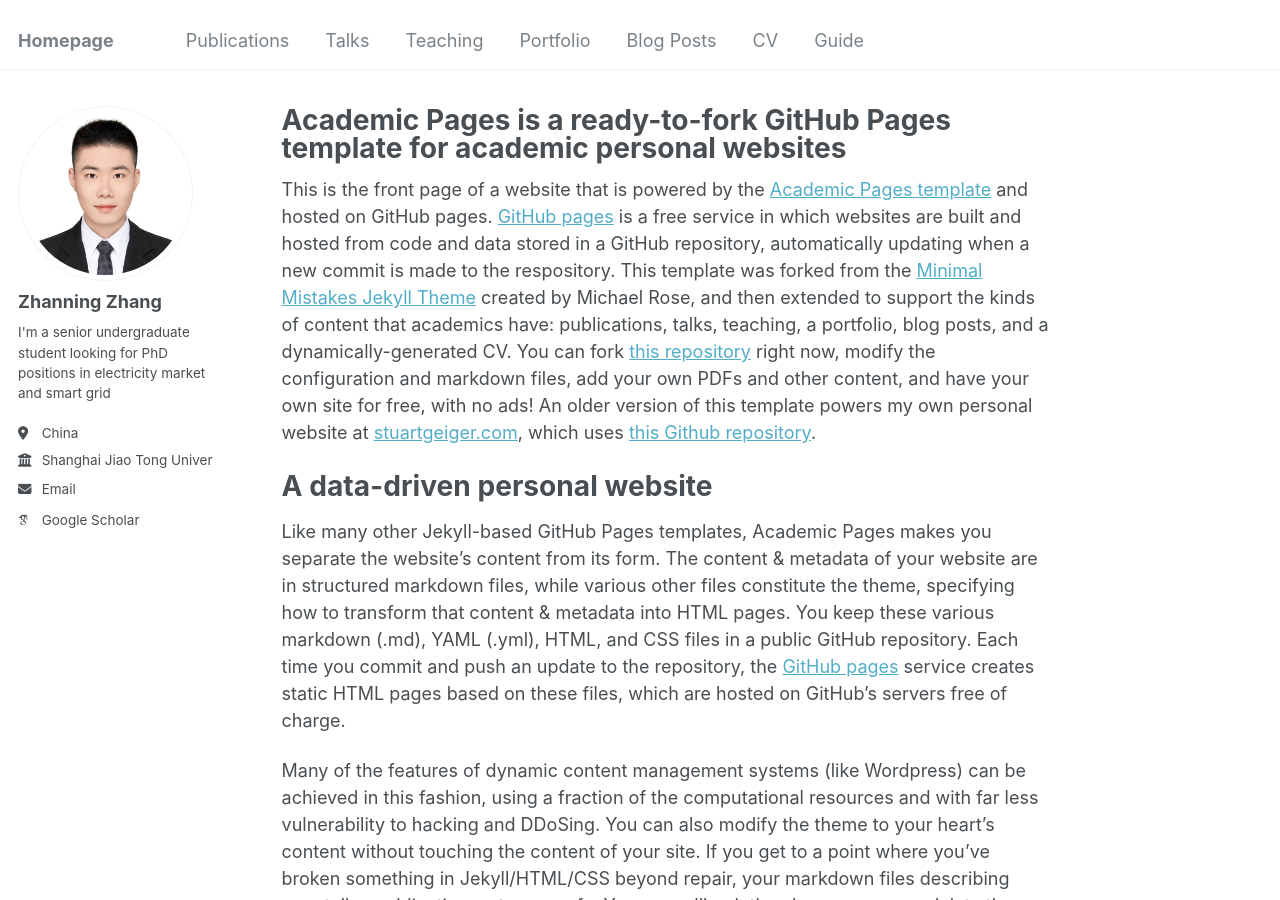
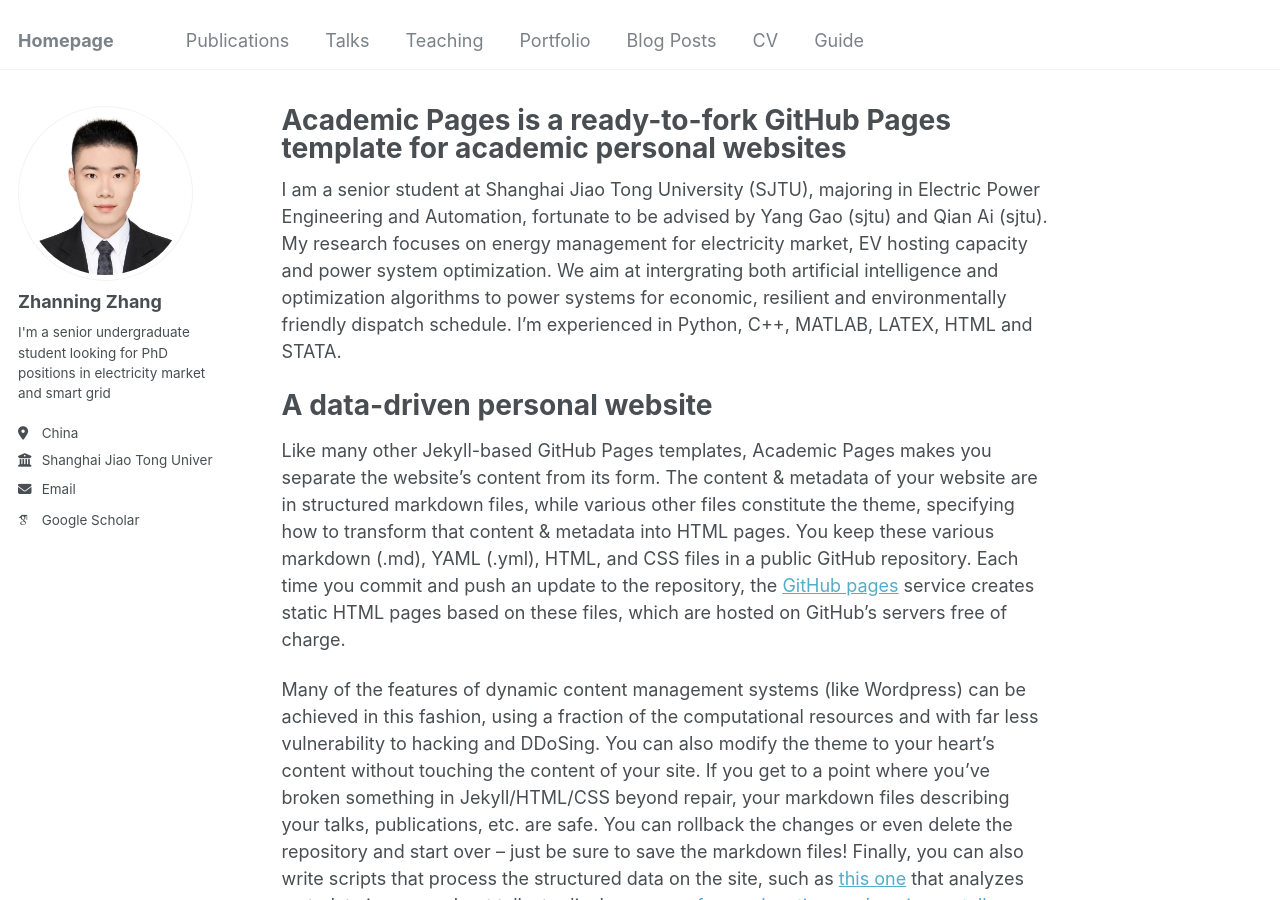
Before and after one commit to znzhang02/ZN.Zhang, a Jekyll site: the page built from _pages/about.md, in a window 1280 px wide and 900 px high. Built offline with Jekyll 4.4.1, drawn with Linux system fonts in a browser that asks for light colours; some web fonts are replaced.

Commit message:
Update about.md

```diff
--- a/_pages/about.md
+++ b/_pages/about.md
@@ -7,7 +7,7 @@ redirect_from:
   - /about.html
 ---
 
-This is the front page of a website that is powered by the [Academic Pages template](https://github.com/academicpages/academicpages.github.io) and hosted on GitHub pages. [GitHub pages](https://pages.github.com) is a free service in which websites are built and hosted from code and data stored in a GitHub repository, automatically updating when a new commit is made to the respository. This template was forked from the [Minimal Mistakes Jekyll Theme](https://mmistakes.github.io/minimal-mistakes/) created by Michael Rose, and then extended to support the kinds of content that academics have: publications, talks, teaching, a portfolio, blog posts, and a dynamically-generated CV. You can fork [this repository](https://github.com/academicpages/academicpages.github.io) right now, modify the configuration and markdown files, add your own PDFs and other content, and have your own site for free, with no ads! An older version of this template powers my own personal website at [stuartgeiger.com](http://stuartgeiger.com), which uses [this Github repository](https://github.com/staeiou/staeiou.github.io).
+I am a senior student at Shanghai Jiao Tong University (SJTU), majoring in Electric Power Engineering and Automation, fortunate to be advised by Yang Gao (sjtu) and Qian Ai (sjtu). My research focuses on energy management for electricity market, EV hosting capacity and power system optimization. We aim at intergrating both artificial intelligence and optimization algorithms to power systems for economic, resilient and environmentally friendly dispatch schedule. I'm experienced in Python, C++, MATLAB, LATEX, HTML and STATA.
 
 A data-driven personal website
 ======
```
